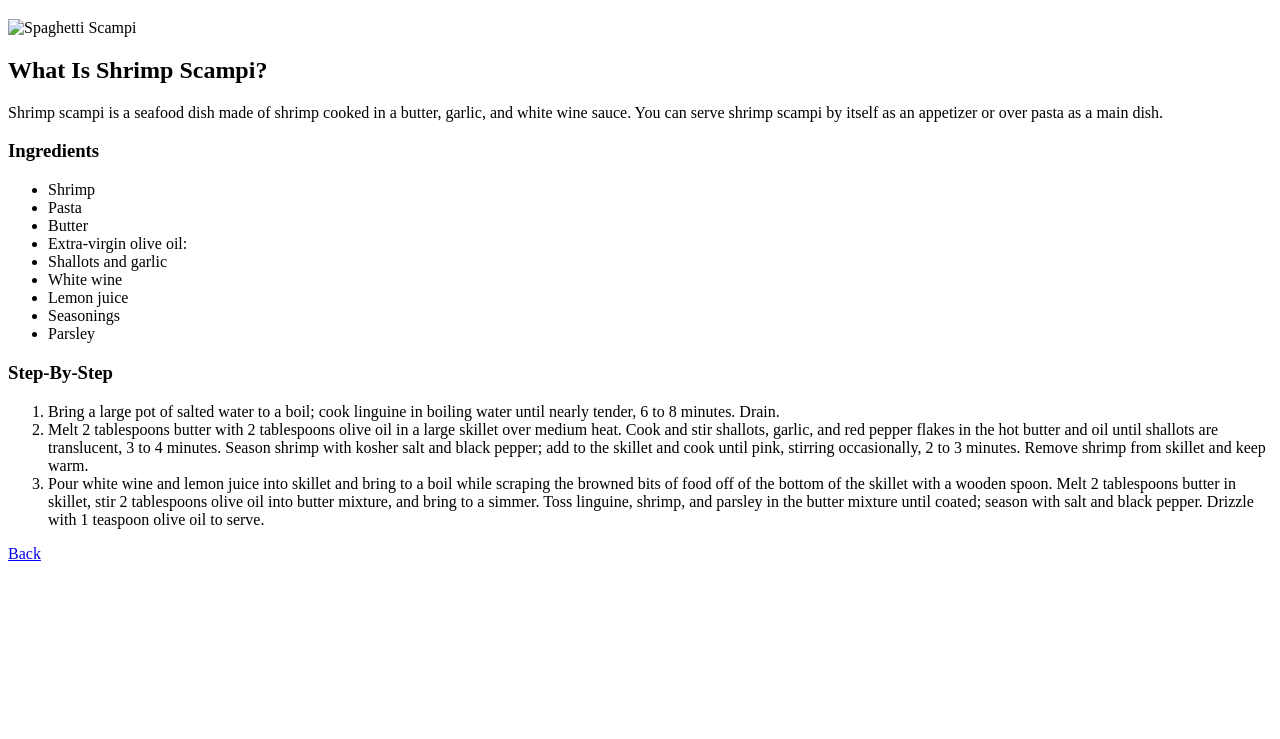
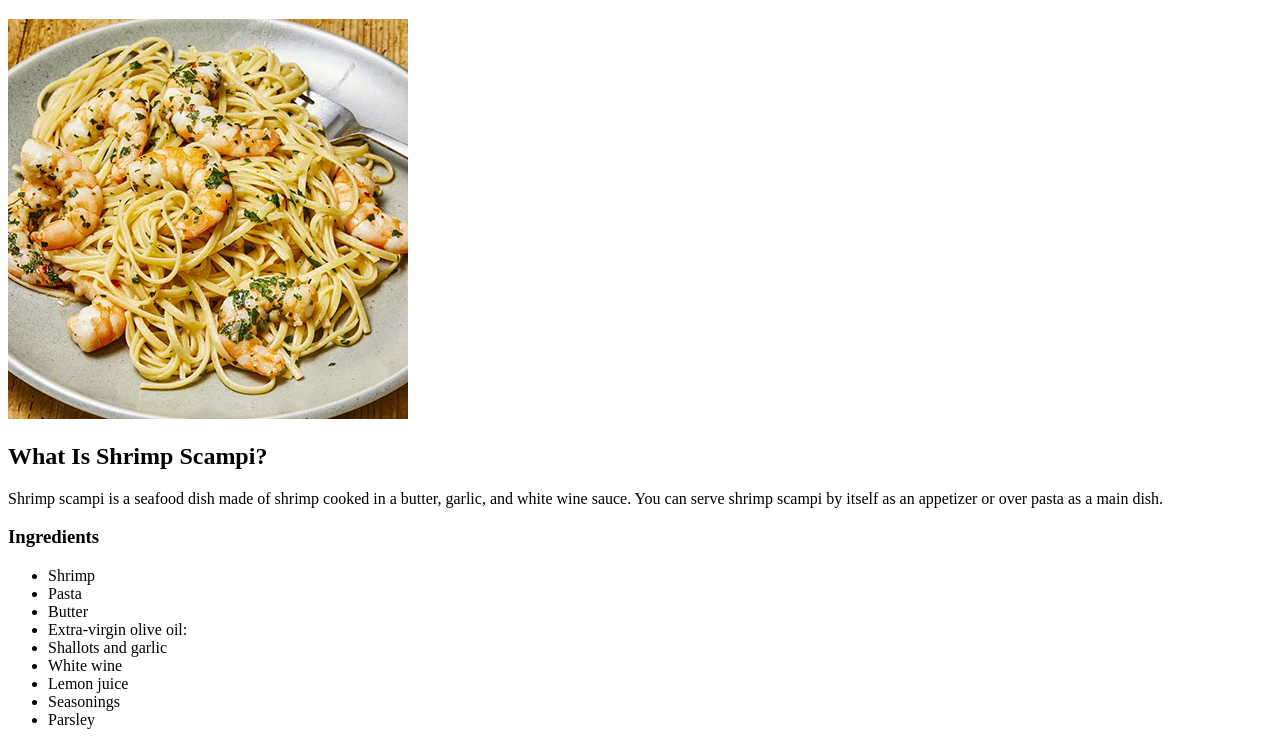
Before and after one commit to awolf23/odin-recipes, a plain HTML site: page recipes/scampi.html in a window 1280 px wide. Shown: the part 61-800 px from the top of the page. Drawn offline with Linux system fonts and the light colour scheme; the site is published under a folder, as on GitHub Pages, so addresses that start at the root find nothing.

Commit message:
Fixed bug regarding images code

```diff
--- a/recipes/scampi.html
+++ b/recipes/scampi.html
@@ -4,7 +4,7 @@
 <head>
     <meta charset="UTF-8">
     <h1>Spaghetti Scampi</h1>
- <img src="/images/scampi.jpg" alt="Spaghetti Scampi">
+ <img src="../images/scampi.jpg" alt="Spaghetti Scampi">
 </head>
 
 <body>
```
Also changed, not shown: recipes/lasagna.html (+1 -1 lines), recipes/risotto.html (+1 -1 lines).
